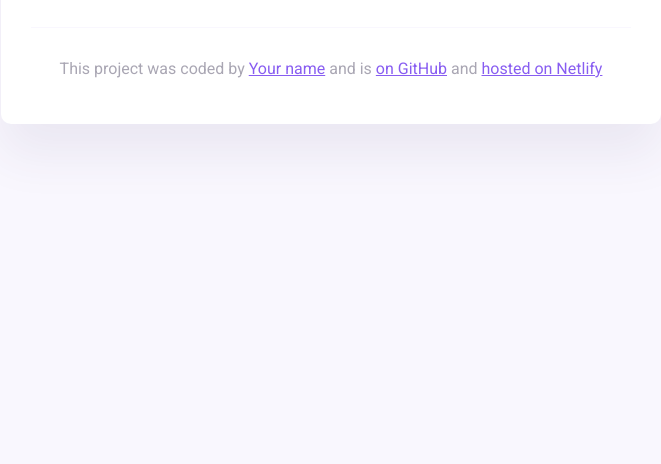
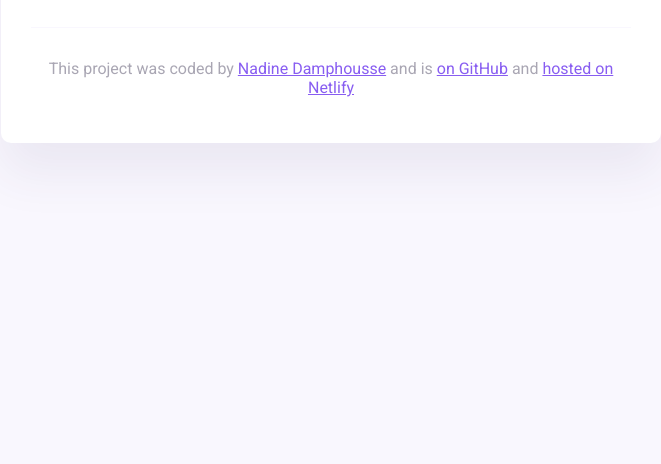
Before and after one commit to ndamph/test-weather-app, a website built with Parcel: page index.html in a window 1280 px wide. Shown: the part 336-800 px from the top of the page, without its empty margins (309-970 px from the left). Built offline with nearby package versions, Linux system fonts and the light colour scheme.

Commit message:
Updated name in footer

```diff
--- a/index.html
+++ b/index.html
@@ -47,7 +47,7 @@
       <footer>
         <p>
           This project was coded by
-          <a href="#" target="_blank">Your name</a> and is
+          <a href="#" target="_blank">Nadine Damphousse</a> and is
           <a href="#" target="_blank"> on GitHub</a> and
           <a href="#" target="_blank">hosted on Netlify</a>
         </p>
```
